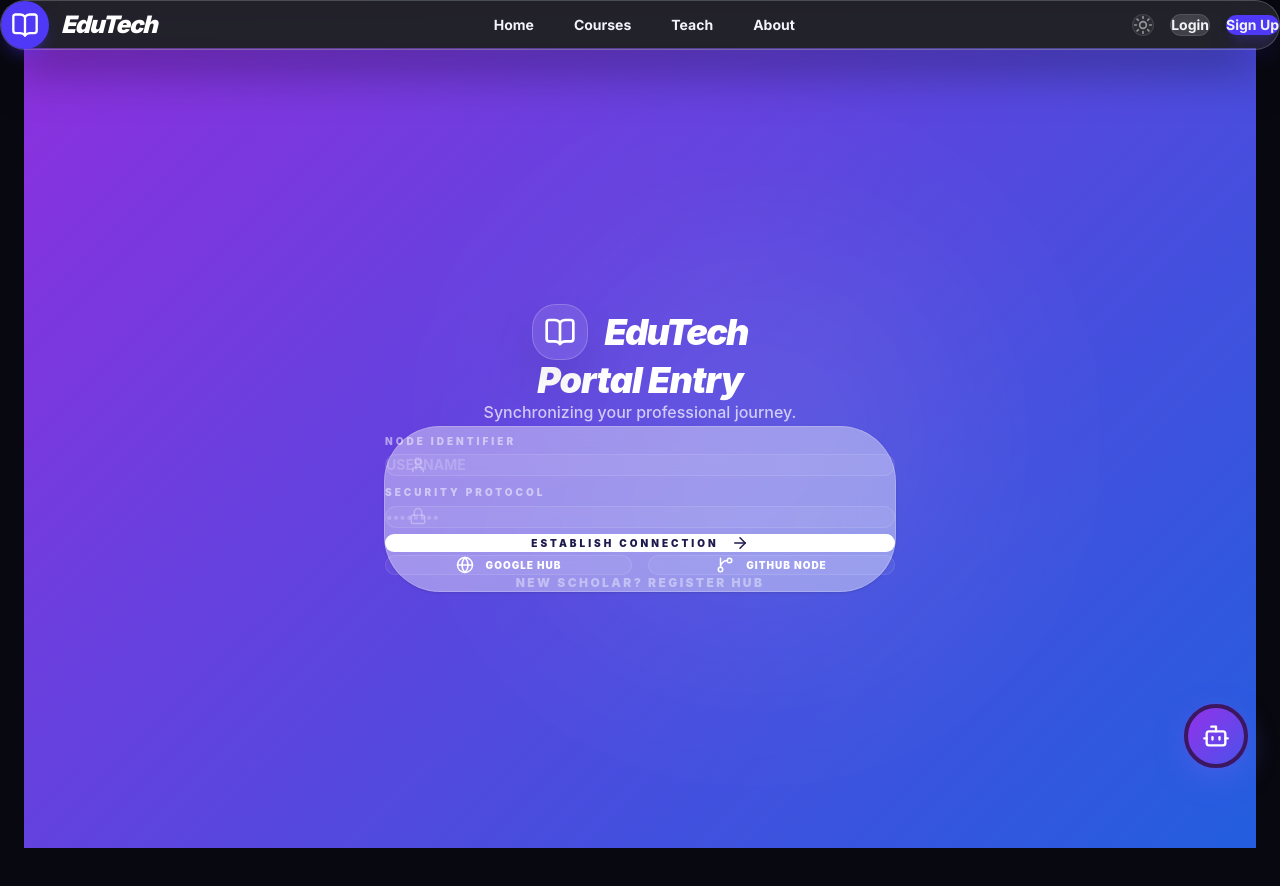
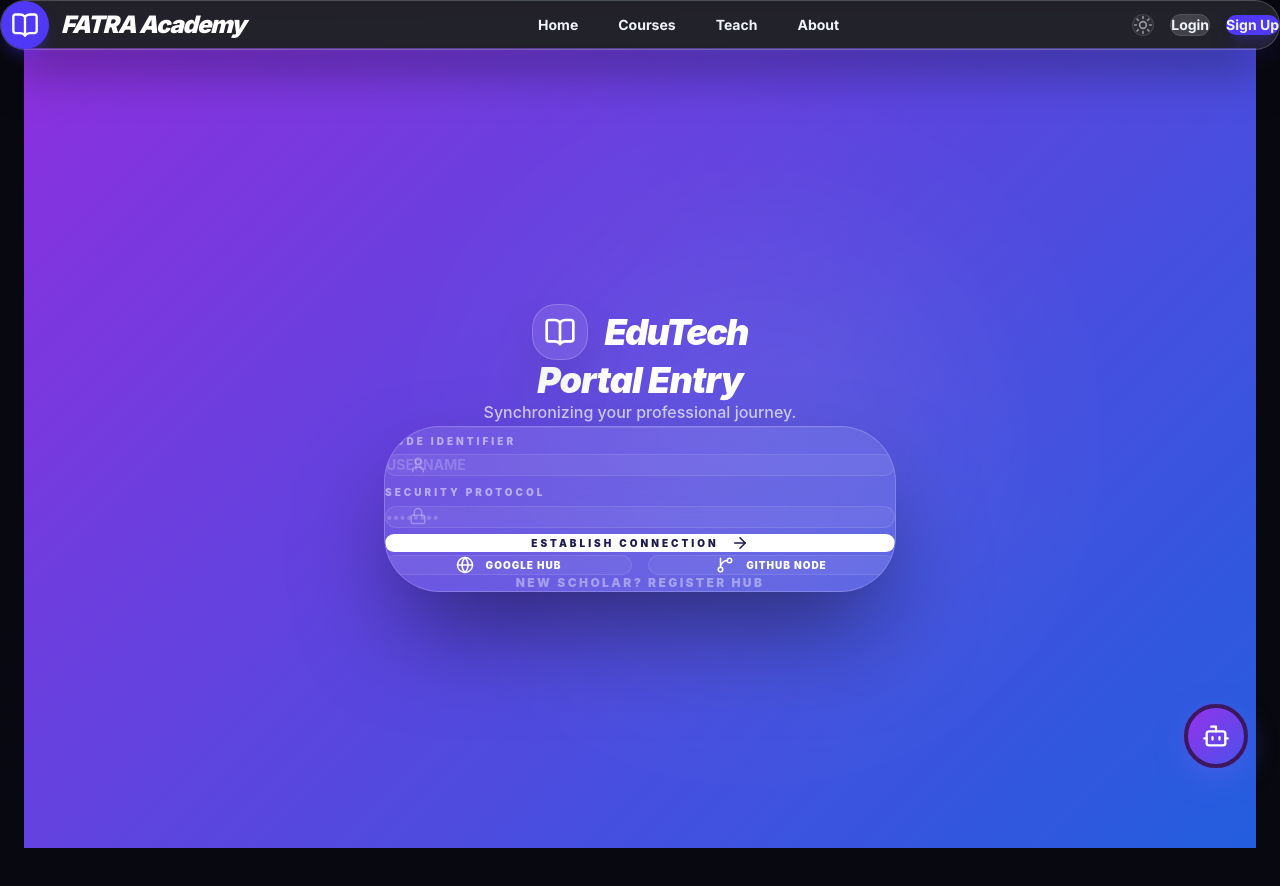
Before and after one commit to ziyadahmed-as/LearningPltFrontend, a React (Vite) app: page /login in a window 1280 px wide. Shown: the top 886 px of the page. Built offline with nearby package versions, Linux system fonts and the light colour scheme.

Commit message:
update the front end leyout

```diff
--- a/src/components/Navbar.jsx
+++ b/src/components/Navbar.jsx
@@ -43,7 +43,7 @@ export default function Navbar({ onHelpClick }) {
               <BookOpen className="w-7 h-7" />
             </div>
             <span className="text-2xl font-black tracking-tighter text-white italic">
-              EduTech
+              FATRA Academy
             </span>
           </Link>
 
--- a/src/components/glass-card.jsx
+++ b/src/components/glass-card.jsx
@@ -1,9 +1,15 @@
 import React from "react";
+import { motion } from "motion/react";
 
-export function GlassCard({ children, className = "" }) {
+export function GlassCard({ children, className = "", ...props }) {
   return (
-    <div className={`bg-white/40 backdrop-blur-xl border border-white/20 rounded-3xl shadow-sm hover:shadow-md transition-shadow duration-300 ${className}`}>
+    <motion.div
+      className={`relative bg-white/5 backdrop-blur-2xl border border-white/10 rounded-3xl shadow-[0_8px_32px_rgba(0,0,0,0.1)] overflow-hidden transition-all duration-300 hover:shadow-[0_8px_32px_rgba(147,51,234,0.15)] hover:border-white/20 hover:-translate-y-1 ${className}`}
+      {...props}
+    >
+      {/* Inner Highlight Glow */}
+      <div className="absolute inset-x-0 top-0 h-px bg-gradient-to-r from-transparent via-white/30 to-transparent opacity-50"></div>
       {children}
-    </div>
+    </motion.div>
   );
 }
--- a/src/components/gradient-button.jsx
+++ b/src/components/gradient-button.jsx
@@ -1,19 +1,23 @@
 import React from "react";
+import { motion } from "motion/react";
 
-export function GradientButton({ children, onClick, className = "", variant = "primary" }) {
-  const variants = {
-    primary: "bg-indigo-600 hover:bg-indigo-700 text-white shadow-lg shadow-indigo-200",
-    success: "bg-emerald-500 hover:bg-emerald-600 text-white shadow-lg shadow-emerald-100",
-    danger: "bg-rose-500 hover:bg-rose-600 text-white shadow-lg shadow-rose-100",
-    outline: "bg-transparent border-2 border-indigo-600 text-indigo-600 hover:bg-indigo-50"
-  };
+export function GradientButton({ children, onClick, className = "", ...props }) {
+  return (
+    <motion.button
+      whileHover={{ scale: 1.02 }}
+      whileTap={{ scale: 0.95 }}
+      onClick={onClick}
+      className={`relative inline-flex items-center justify-center p-[2px] overflow-hidden rounded-2xl group ${className}`}
+      {...props}
+    >
+      <span className="absolute inset-0 w-full h-full bg-gradient-to-br from-purple-600 via-blue-600 to-indigo-600 group-hover:from-purple-500 group-hover:via-blue-500 group-hover:to-indigo-500 transition-all duration-500"></span>
 
-  return (
-    <button
-      onClick={onClick}
-      className={`px-6 py-2.5 rounded-xl font-bold transition-all active:scale-95 ${variants[variant]} ${className}`}
-    >
-      {children}
-    </button>
+      {/* Glow effect */}
+      <span className="absolute inset-0 w-full h-full blur-xl bg-gradient-to-br from-purple-600 via-blue-600 to-indigo-600 opacity-0 group-hover:opacity-50 transition-opacity duration-500"></span>
+
+      <span className="relative px-8 py-4 bg-transparent text-white font-bold text-sm tracking-[0.05em] w-full h-full rounded-2xl flex items-center justify-center gap-2">
+        {children}
+      </span>
+    </motion.button>
   );
 }
--- a/src/pages/HomePage.jsx
+++ b/src/pages/HomePage.jsx
@@ -75,7 +75,7 @@ export default function HomePage() {
 
                  <p className="text-xl md:text-2xl font-medium text-white/80 max-w-3xl leading-relaxed">
                     Learn from world-class experts. Prepare smarter with modern curricula. <br/>
-                    Build the future you've always imagined with EduTech.
+                    Build the future you've always imagined with FATRA Academy.
                  </p>
 
                  <div className="flex flex-wrap gap-6 pt-4">
@@ -375,7 +375,7 @@ export default function HomePage() {
                      Initialize Your <br/> Faculty Node
                   </h3>
                   <p className="text-xl md:text-2xl font-medium text-white/80 max-w-2xl leading-relaxed">
-                     Deploy your intellectual capital to the EduTech global network. Register as a peer-validated instructor and reach students on every continent.
+                     Deploy your intellectual capital to the FATRA Academy global network. Register as a peer-validated instructor and reach students on every continent.
                   </p>
                   <button
                     onClick={() => navigate('/instructor-onboarding')}
@@ -404,7 +404,7 @@ export default function HomePage() {
                     <div className="w-12 h-12 bg-indigo-600 rounded-2xl flex items-center justify-center text-white shadow-lg">
                       <BookOpen className="w-7 h-7" />
                     </div>
-                    <span className="text-3xl font-black tracking-tighter text-slate-900 italic">EduTech Hub</span>
+                    <span className="text-3xl font-black tracking-tighter text-slate-900 italic">FATRA Academy</span>
                   </div>
                   <p className="text-slate-500 font-medium text-lg leading-relaxed max-w-md">
                      The global standard for synchronized, peer-validated education artifacts. Bridging the gap between theory and industry mastery.
@@ -443,7 +443,7 @@ export default function HomePage() {
             </div>
 
             <div className="pt-16 border-t border-slate-100 flex flex-col md:flex-row items-center justify-between gap-10">
-               <p className="text-[10px] font-black text-slate-400 uppercase tracking-widest">© 2026 EDUTECH GLOBAL — ALL REPOSITORY RIGHTS RESERVED</p>
+               <p className="text-[10px] font-black text-slate-400 uppercase tracking-widest">© 2026 FATRA ACADEMY GLOBAL — ALL REPOSITORY RIGHTS RESERVED</p>
                <div className="flex items-center gap-10">
                   <span className="text-[10px] font-black text-emerald-500 uppercase tracking-widest flex items-center gap-2 italic">
                      <div className="w-1.5 h-1.5 bg-emerald-500 rounded-full animate-pulse" /> SYNCED: ALL NODES OK
```
